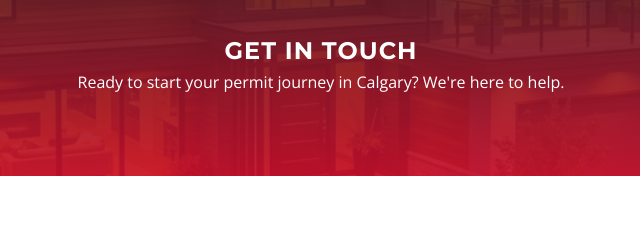
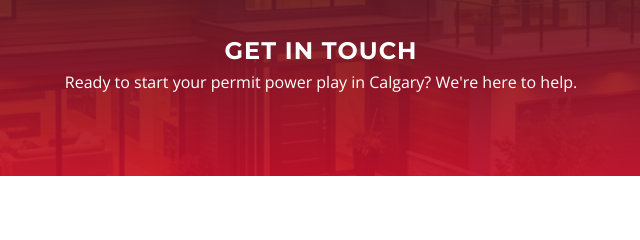
Before and after one commit to abdulsaididris/permitcalgary, a plain HTML site: page contact.html in a window 1280 px wide. Shown: the part 128-368 px from the top of the page, 319-959 px from the left. Drawn offline with nearby package versions, Linux system fonts and the light colour scheme.

Commit message:
Reinstate power play branding

```diff
--- a/contact.html
+++ b/contact.html
@@ -108,7 +108,7 @@
     <section class="contact-hero">
         <div class="container">
             <h1>Get in Touch</h1>
-            <p>Ready to start your permit journey in Calgary? We're here to help.</p>
+            <p>Ready to start your permit power play in Calgary? We're here to help.</p>
         </div>
     </section>
 
```
Also changed, not shown: index.html (+1 -0 lines).
